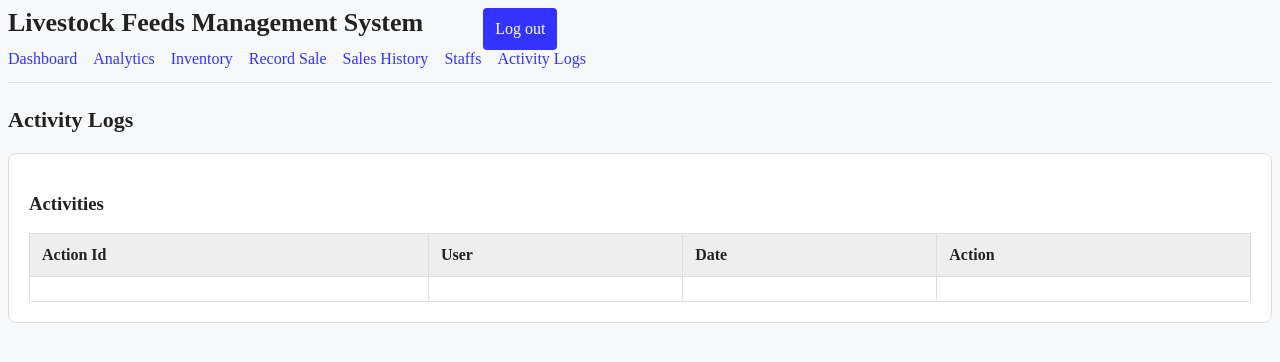
After one commit to Pudzel308/livestock-feeds-management, a Flask app: page /activity in a window 1280 px wide. The commit adds this page. Shown: the top 362 px of the page. Run offline with Flask 3, Linux system fonts and the light colour scheme; a user stored in the database is signed in; lists and menus that the app fills with data are empty.

Commit message:
change 11.15.26: changes

```diff
--- a/app.py
+++ b/app.py
@@ -400,6 +400,7 @@ def sales():
 
 @app.route("/sales/history")
 @login_required
+@roles_required("admin")
 def sales_history():
     all_sales = db.session.execute(
         select(Sale).order_by(Sale.timestamp.desc(), Sale.id.desc())
@@ -410,6 +411,7 @@ def sales_history():
 
 @app.route("/sales/<int:sale_id>")
 @login_required
+@roles_required("admin")
 def sale_detail(sale_id):
     sale = db.session.get(Sale, sale_id)
 
@@ -686,5 +688,14 @@ def enable_staff(user_id):
     return redirect(url_for("staff_management"))
 
 
+@app.route("/activity")
+@login_required
+@roles_required("admin")
+def activity_logs():
+    return render_template(
+        "activity_logs.html"
+    )
+
+
 if __name__ == "__main__":
     app.run(debug=True)
--- /dev/null
+++ b/templates/activity_logs.html
@@ -0,0 +1,30 @@
+{% extends "base.html" %}
+
+{% block title %}Activity - Livestock Feeds Management{% endblock %}
+
+{% block content %}
+<h2 class="page-title">Activity Logs</h2>
+
+<section class="panel">
+    <h3>Activities</h3>
+    <table>
+        <thead>
+            <tr>
+                <th>Action Id</th>
+                <th>User</th>
+                <th>Date</th>
+                <th>Action</th>
+            </tr>
+        </thead>
+        <tbody>
+            <tr>
+                <td></td>
+                <td></td>
+                <td></td>
+                <td></td>
+            </tr>
+        </tbody>
+    </table>
+</section>
+
+{% endblock %}
--- a/templates/analytics.html
+++ b/templates/analytics.html
@@ -73,7 +73,7 @@
             <p class="value">{{ total_sales }}</p>
         </article>
         <article class="card">
-            <h3>Total Revenue</h3>
+            <h3>Net Sales</h3>
             <p class="value">₱{{ "{:,.2f}".format(total_revenue) }}</p>
         </article>
         <article class="card">
--- a/templates/base.html
+++ b/templates/base.html
@@ -274,9 +274,10 @@
             {% endif %}
             <a href="{{ url_for('index') }}">Inventory</a>
             <a href="{{ url_for('sales') }}">Record Sale</a>
-            <a href="{{ url_for('sales_history') }}">Sales History</a>
             {% if current_user.role == "admin" %}
+                <a href="{{ url_for('sales_history') }}">Sales History</a>
                 <a href="{{ url_for('staff_management') }}">Staffs</a>
+                <a href="{{ url_for('activity_logs') }}">Activity Logs</a>
             {% endif %}
         </nav>
     </header>
--- a/templates/index.html
+++ b/templates/index.html
@@ -118,6 +118,7 @@
                 <option value="{{ product.name }}">
             {% endfor %}
         </datalist>
+
         <input
             type="number"
             name="quantity"
@@ -126,6 +127,7 @@
             placeholder="Quantity"
             required
         >
+
         <input
             type="text"
             name="remarks"
@@ -140,6 +142,7 @@
         <table>
             <thead>
                 <tr>
+                    <th>ID</th>
                     <th>Feed Product</th>
                     <th>Category</th>
                     <th>Price per Unit</th>
@@ -150,6 +153,7 @@
             <tbody>
                 {% for product in products %}
                 <tr>
+                    <td>{{ product.id }}</td>
                     <td>{{ product.name }}</td>
                     <td>{{ product.category }}</td>
                     <td>
--- a/templates/sales.html
+++ b/templates/sales.html
@@ -19,6 +19,7 @@
                 <table>
                     <thead>
                         <tr>
+                            <th>ID</th>
                             <th>Feed Product</th>
                             <th>Price</th>
                             <th>Available Stock</th>
@@ -28,6 +29,7 @@
                     <tbody>
                         {% for product in products | sort(attribute='stock_quantity', reverse=true) %}
                             <tr>
+                                <td>{{ product.id }}</td>
                                 <td>{{ product.name }}</td>
                                 <td>₱{{ "%.2f"|format(product.unit_price) }}</td>
                                 <td>
--- a/templates/staff_management.html
+++ b/templates/staff_management.html
@@ -1,6 +1,6 @@
 {% extends "base.html" %}
 
-{% block title %}Inventory - Livestock Feeds Management{% endblock %}
+{% block title %}Staffs - Livestock Feeds Management{% endblock %}
 
 {% block content %}
 <h2 class="page-title">Staff Management</h2>
```
Also changed, not shown: templates/dashboard.html (+10 -7 lines), instance/livestock.db.
